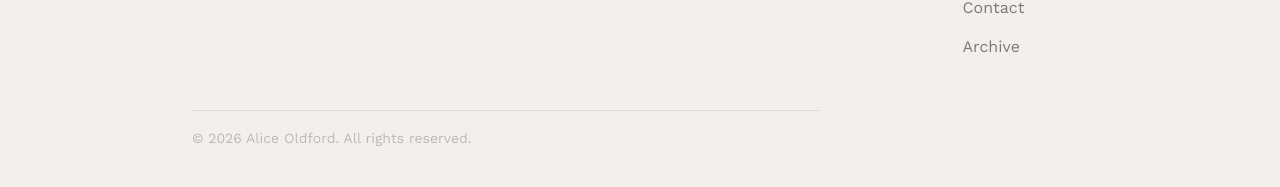
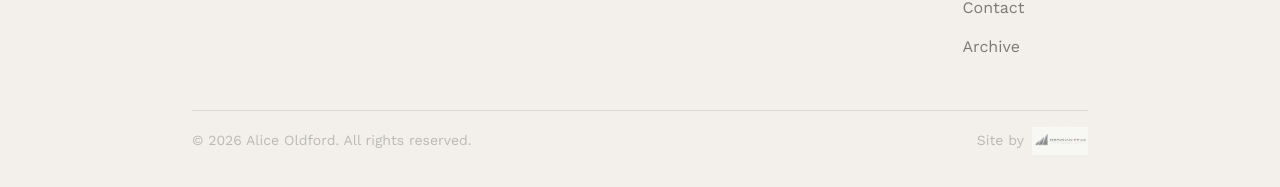
Before and after one commit to stuart-dotcom/aliceoldford.com, a Jekyll site: the page built from index.html, in a window 1280 px wide and 900 px high, scrolled down 2342 px. Shown: the part 697-884 px from the top of the window. Built offline with Jekyll 4.4.1, drawn with Linux system fonts in a browser that asks for light colours; some web fonts are replaced.

Commit message:
feat(footer): add unobtrusive Obsidian Peak 'Site by' attribution
Adds a small logo lockup below the copyright line in the site footer.
Uses opacity + max-width constraints to stay visually subordinate to
the site's own content. CSS added to main.css under the footer section.
Accessible: descriptive alt text, link opens in new tab.

```diff
--- a/_includes/footer.html
+++ b/_includes/footer.html
@@ -14,9 +14,31 @@
       </ul>
     </nav>
 
-    <p class="site-footer__copy">
-      &copy; {{ "now" | date: "%Y" }} {{ site.author.name }}. All rights reserved.
-    </p>
+    <div class="site-footer__bottom">
+      <p class="site-footer__copy">
+        &copy; {{ "now" | date: "%Y" }} {{ site.author.name }}. All rights reserved.
+      </p>
+      <p class="site-footer__credit">
+        <span class="site-footer__credit-label">Site by</span>
+        <a
+          href="https://obsidianpeakholdingsllc.com"
+          class="site-footer__credit-link"
+          target="_blank"
+          rel="noopener noreferrer"
+          aria-label="Website designed and built by Obsidian Peak Holdings"
+        >
+          <img
+            src="{{ site.baseurl }}/assets/images/Obsidian_Peak_Logo_Footer.png"
+            alt="Obsidian Peak Holdings"
+            width="120"
+            height="40"
+            loading="lazy"
+            decoding="async"
+            class="site-footer__credit-logo"
+          >
+        </a>
+      </p>
+    </div>
 
   </div>
 </footer>
--- a/assets/css/main.css
+++ b/assets/css/main.css
@@ -186,8 +186,63 @@ main { flex: 1; }
 .site-footer__nav ul { display: flex; flex-direction: column; gap: var(--space-2); list-style: none; }
 .site-footer__nav a { font-size: var(--text-sm); color: var(--color-text-muted); text-decoration: none; }
 .site-footer__nav a:hover { color: var(--color-primary); }
-.site-footer__copy { grid-column: 1 / -1; font-size: var(--text-xs); color: var(--color-text-faint); border-top: 1px solid var(--color-divider); padding-top: var(--space-4); margin-top: var(--space-4); }
-@media (max-width: 600px) { .site-footer__inner { grid-template-columns: 1fr; } }
+
+/* Bottom bar: copyright + site credit side by side */
+.site-footer__bottom {
+  grid-column: 1 / -1;
+  display: flex;
+  flex-wrap: wrap;
+  align-items: center;
+  justify-content: space-between;
+  gap: var(--space-4);
+  border-top: 1px solid var(--color-divider);
+  padding-top: var(--space-4);
+  margin-top: var(--space-4);
+}
+
+.site-footer__copy {
+  font-size: var(--text-xs);
+  color: var(--color-text-faint);
+}
+
+/* "Site by" credit — deliberately understated */
+.site-footer__credit {
+  display: flex;
+  align-items: center;
+  gap: var(--space-2);
+}
+
+.site-footer__credit-label {
+  font-size: var(--text-xs);
+  color: var(--color-text-faint);
+  white-space: nowrap;
+  user-select: none;
+}
+
+.site-footer__credit-link {
+  display: flex;
+  align-items: center;
+  opacity: 0.45;
+  transition: opacity var(--transition);
+  border-radius: var(--radius-sm);
+}
+
+.site-footer__credit-link:hover {
+  opacity: 0.75;
+}
+
+.site-footer__credit-logo {
+  width: auto;
+  max-width: 100px;
+  height: 28px;
+  object-fit: contain;
+  display: block;
+}
+
+@media (max-width: 600px) {
+  .site-footer__inner { grid-template-columns: 1fr; }
+  .site-footer__bottom { flex-direction: column; align-items: flex-start; gap: var(--space-3); }
+}
 
 /* ── 11. COMMON COMPONENTS ─────────────────────────────────── */
 .page-content a { color: var(--color-primary); text-decoration-thickness: 1px; text-underline-offset: 3px; }
```
